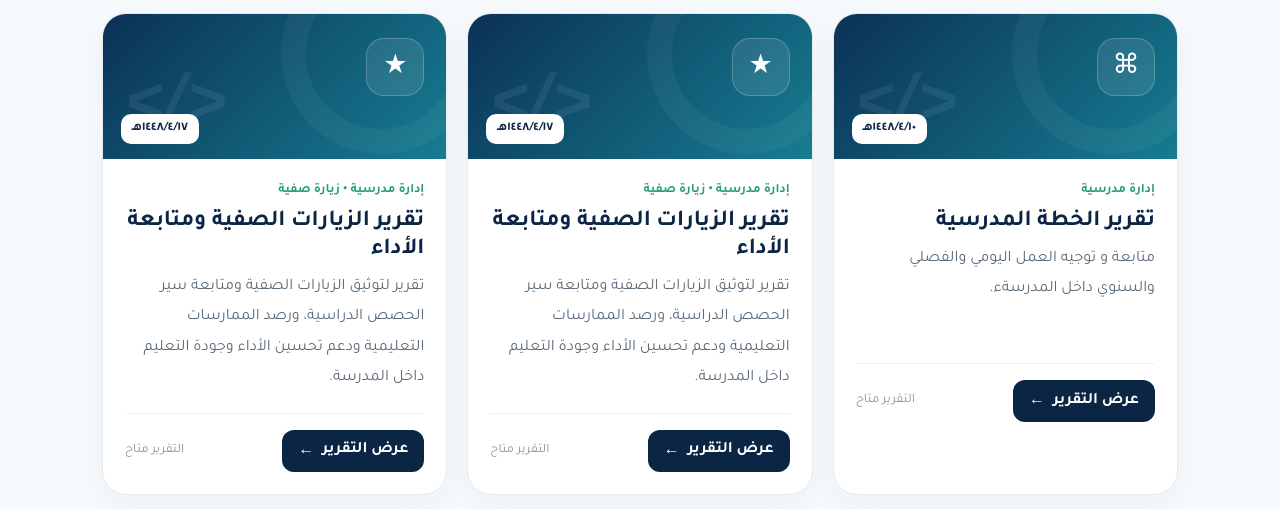
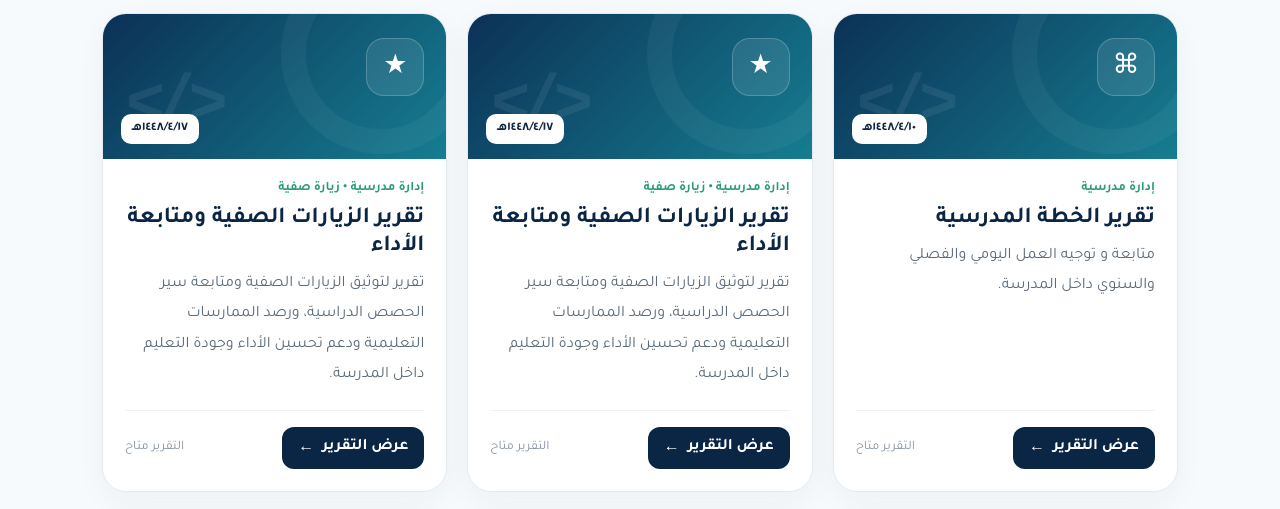
Before and after one commit to khalladbinswede/sch, a plain HTML site: page index.html in a window 1280 px wide. Shown: the part 383-892 px from the top of the page. Drawn offline with Linux system fonts and the light colour scheme.

Commit message:
Add files via upload

```diff
--- a/index.html
+++ b/index.html
@@ -31,6 +31,11 @@
 .credits{max-width:1120px;margin:0 auto 25px;padding:0 22px}.creditbox{display:grid;grid-template-columns:1fr 1fr;gap:1px;background:#e5ebef;border:1px solid #e5ebef;border-radius:20px;overflow:hidden}.credit{background:#fff;padding:19px 24px}.credit small{color:#81909d;display:block}.credit strong{color:var(--ink);font-size:18px}
 footer{text-align:center;padding:24px;color:#788794;font-size:14px}
 @media(max-width:650px){.top{grid-template-columns:1fr auto;gap:10px;padding:14px 15px}.brand{gap:9px}.brand b{font-size:12px}.brand small{font-size:13px}.school-logo{width:48px;height:48px;flex-basis:48px;border-radius:14px}.school-logo svg{width:40px;height:40px}.year{justify-self:end;margin:0;padding:7px 9px;font-size:10px}.hero{min-height:215px}.top{padding:14px 16px}.hero-content{padding:0 18px 24px}.hero p{font-size:13px}main{padding:0 14px;margin-top:-27px}.grid{grid-template-columns:1fr}.creditbox{grid-template-columns:1fr}.desc{min-height:auto}}
+/* تثبيت أزرار عرض التقرير أسفل البطاقات مهما اختلف طول الوصف */
+.card{display:flex;flex-direction:column}
+.card .visual{flex-shrink:0}
+.card .content{display:flex;flex-direction:column;flex:1}
+.card .actions{margin-top:auto}
 </style>
 </head><body>
 <section class="hero">
@@ -48,7 +53,7 @@
 <div class="panel"><div class="search"><span>⌕</span><input id="search" type="search" placeholder="ابحث باسم التقرير أو في الوصف..." oninput="filterCards()"></div></div>
 <div class="heading"><h2>تقارير مدير المدرسة</h2><p>استعرض التقارير والأعمال المدرسية المنشورة</p></div>
 <div class="grid" id="cards"><article class="card"><div class="visual"><div class="icon">⌘</div><div class="date">١٤٤٨/٤/١٠هـ</div></div>
-<div class="content"><span class="tag">إدارة مدرسية </span><h3>تقرير الخطة المدرسية</h3><p class="desc">متابعة و توجيه العمل اليومي والفصلي والسنوي داخل المدرسةء.</p>
+<div class="content"><span class="tag">إدارة مدرسية </span><h3>تقرير الخطة المدرسية</h3><p class="desc">متابعة و توجيه العمل اليومي والفصلي والسنوي داخل المدرسة.</p>
 <div class="actions"><a class="btn" href="https://drive.google.com/file/d/1utDH5QZdxHhBUuZMYQFMxr5Z4Sa9x8gS/view?usp=sharing">عرض التقرير <span>←</span></a><span class="status">التقرير متاح</span></div></div></article>
 <article class="card">
 <div class="visual"><div class="icon">★</div><div class="date">١٤٤٨/٤/١٧هـ</div></div>
@@ -92,6 +97,7 @@
 <p class="desc">تقرير لتوثيق الزيارات الصفية ومتابعة سير الحصص الدراسية، ورصد الممارسات التعليمية ودعم تحسين الأداء وجودة التعليم داخل المدرسة.</p>
 <div class="actions"><a class="btn" href="https://example.com/activity-2" target="_blank" rel="noopener">عرض التقرير <span>←</span></a><span class="status">التقرير متاح</span></div>
 </div></article>
+<!-- لإضافة تقرير جديد انسخ الكود التالي و الصقه بعدarticl  divوقبل -->
 <article class="card">
 <div class="visual"><div class="icon">★</div><div class="date">١٤٤٨/٤/١٧هـ</div></div>
 <div class="content"><span class="tag">إدارة مدرسية • زيارة صفية</span><h3>تقرير الزيارات الصفية ومتابعة الأداء</h3>
@@ -103,5 +109,5 @@
 </main>
 <section class="credits"><div class="creditbox" style="grid-template-columns:1fr"><div class="credit"><small>مدير المدرسة</small><strong>فهد السحيمي</strong></div></div></section>
 <footer>متوسطة خلّاد بن سويد الأنصاري · العام الدراسي ١٤٤٨هـ</footer>
-<script>function filterCards(){const q=document.getElementById('search').value.trim().toLowerCase();let n=0;document.querySelectorAll('.card').forEach(c=>{const ok=c.innerText.toLowerCase().includes(q);c.style.display=ok?'block':'none';if(ok)n++});document.getElementById('none').style.display=n?'none':'block'}</script>
+<script>function filterCards(){const q=document.getElementById('search').value.trim().toLowerCase();let n=0;document.querySelectorAll('.card').forEach(c=>{const ok=c.innerText.toLowerCase().includes(q);c.style.display=ok?'':'none';if(ok)n++});document.getElementById('none').style.display=n?'none':'block'}</script>
 </body></html>
```
